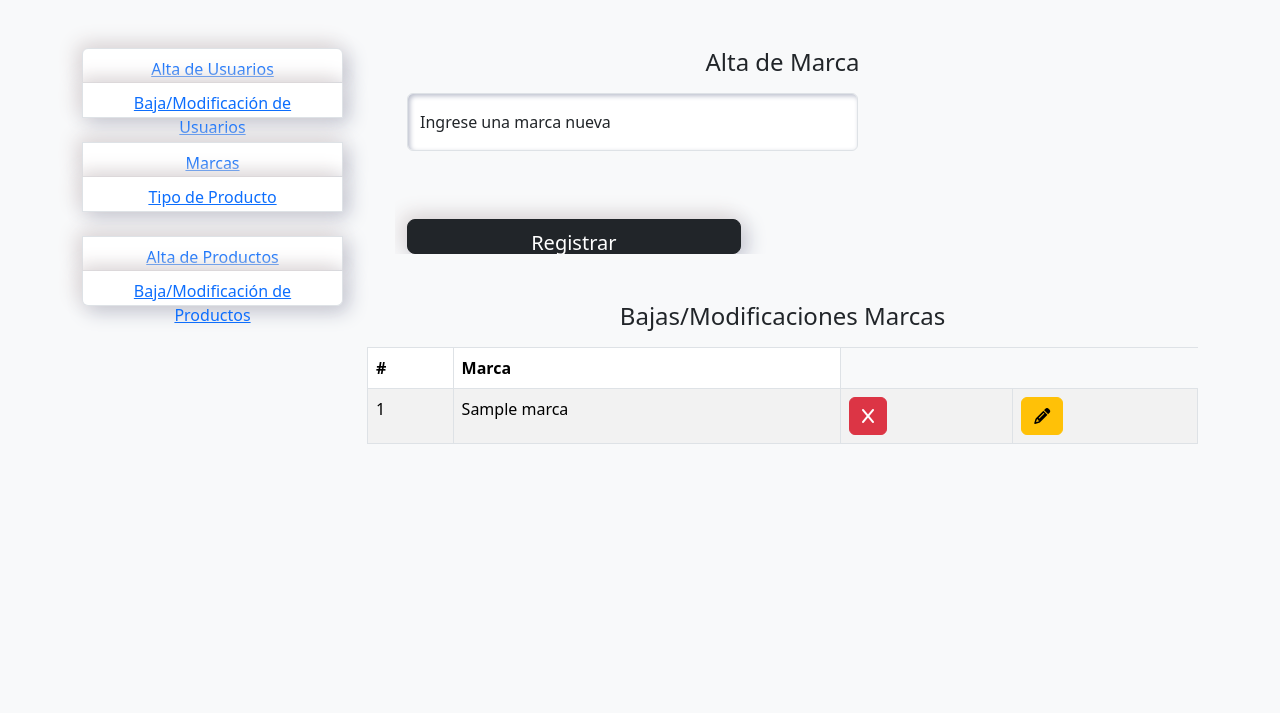
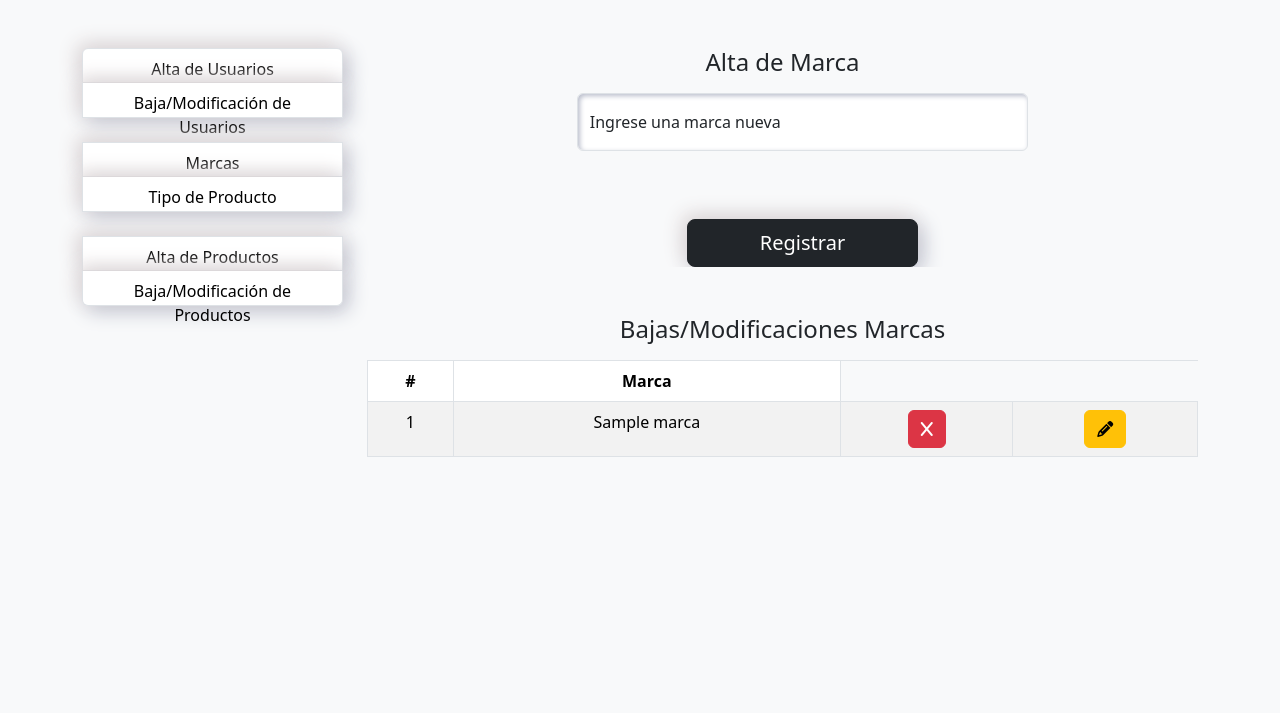
Before and after one commit to Andresperezmaciel/esba, a PHP site: page /esba-master/admin/marca.php in a window 1280 px wide. Shown: the part 46-759 px from the top of the page. Run offline with PHP 8.4, Linux system fonts and the light colour scheme; the visitor is signed in with stand-in values (Sample User, id 1); tables that the repository leaves empty or names only in its code hold one stand-in row (values such as "Sample post"); some libraries are stand-ins or nearby versions.

Commit message:
Add files via upload

```diff
--- a/esba-master/admin/CSS/styles.css
+++ b/esba-master/admin/CSS/styles.css
@@ -77,3 +77,17 @@ main{ /*Se ajusta todo el main para que quedé bien con el header y el footer*/
     min-height: 20px;
     height: 100%;
 }
+
+.menuizq{
+  text-decoration: none;
+  color: black;
+}
+
+.btn-registrar{
+  height: auto;
+  width: 60%;
+}
+
+input{
+  display: inline;
+}
--- a/esba-master/admin/includes/menuadm.php
+++ b/esba-master/admin/includes/menuadm.php
@@ -1,11 +1,12 @@
+
 <div class="list-group text-center">
-                        <button type="button" class="list-group-item list-group-item-action"><a href="altausuario.php">Alta de Usuarios</a></button>
-                        <button type="button" class="list-group-item list-group-item-action"><a href="bajaymodifusuario.php">Baja/Modificación de Usuarios</a></button>
-                        <br>
-                        <button type="button" class="list-group-item list-group-item-action"><a href="marca.php">Marcas</a></button>
-                        <button type="button" class="list-group-item list-group-item-action"><a href="tipo_producto.php">Tipo de Producto</a></button>
-                        <br>
-                        <button type="button" class="list-group-item list-group-item-action"><a href="altaproducto.php">Alta de Productos</a></button>
-                        <button type="button" class="list-group-item list-group-item-action"><a href="bajaymodifproducto.php">Baja/Modificación de Productos</a></button>
-                    </div>
-                </div>
+        <button type="button" class="list-group-item list-group-item-action"><a href="altausuario.php" class="menuizq">Alta de Usuarios</a></button>
+        <button type="button" class="list-group-item list-group-item-action"><a href="bajaymodifusuario.php" class="menuizq">Baja/Modificación de Usuarios</a></button>
+        <br>
+        <button type="button" class="list-group-item list-group-item-action"><a href="marca.php" class="menuizq">Marcas</a></button>
+        <button type="button" class="list-group-item list-group-item-action"><a href="tipo_producto.php" class="menuizq">Tipo de Producto</a></button>
+        <br>
+        <button type="button" class="list-group-item list-group-item-action"><a href="altaproducto.php" class="menuizq">Alta de Productos</a></button>
+        <button type="button" class="list-group-item list-group-item-action"><a href="bajaymodifproducto.php" class="menuizq">Baja/Modificación de Productos</a></button>
+    </div>
+</div>
--- a/esba-master/admin/marca.php
+++ b/esba-master/admin/marca.php
@@ -25,7 +25,7 @@
     <br><br>
     <main>
         <div class="container">
-            <div class="row">
+            <div class="row justify-content-center text-center">
                 <div class="col-md-3">
                     <?php include("includes/menuadm.php");?>
                     <div class="col-md-9">
@@ -33,7 +33,7 @@
                             <h4 class="text-center">Alta de Marca</h4>
                         </div>
                         <form method="POST" action="includes/validaraltamarca.php">
-                            <div class="row gy-3 overflow-hidden">
+                            <div class="row gy-3 overflow-hidden justify-content-center text-center">
                             <div class="col-7">
                                 <div class="form-floating mb-1">
                                 <input type="text" class="form-control" name="marca" id="marca" placeholder="" required>
@@ -42,15 +42,15 @@
                             </div>
                             <div class="col-6">
                                 <br><br>
-                                <div class="d-grid">
-                                <button class="btn btn-dark btn-lg" type="submit" name="registrar">Registrar</button>
+                                <div class="justify-content-center text-center">
+                                <button class="btn btn-dark btn-lg btn-registrar" type="submit" name="registrar">Registrar</button>
                                 </div>
                             </div>
                             </div>
                             <br><br>
                         </form>
                         <div class="mb-3">
-                            <h4 class="text-center">Bajas/Modificaciones Marcas</h4>
+                            <h4 class="justify-content-center text-center">Bajas/Modificaciones Marcas</h4>
                         </div>
                         <table cellpadding="0" cellspacing="0" border="0" class="datatable-1 table table-bordered table-striped	 display" width="100%">
 							<thead>
```
Also changed, not shown: esba-master/admin/altaproducto.php (+5 -5 lines), esba-master/admin/altausuario.php (+4 -4 lines), esba-master/admin/tipo_producto.php (+4 -4 lines).
